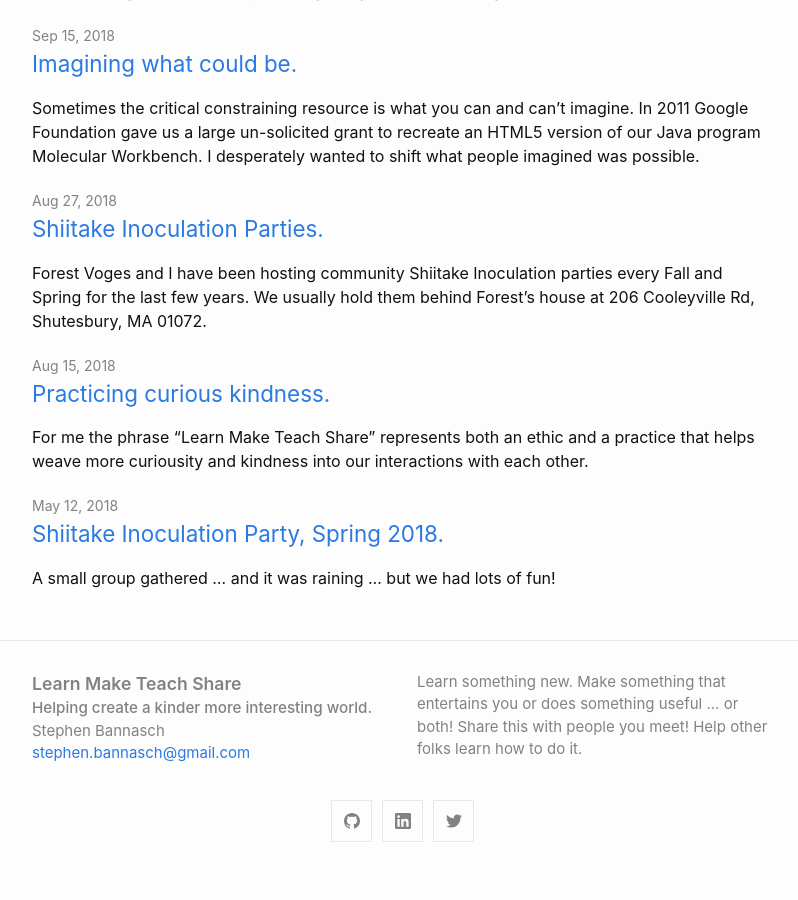
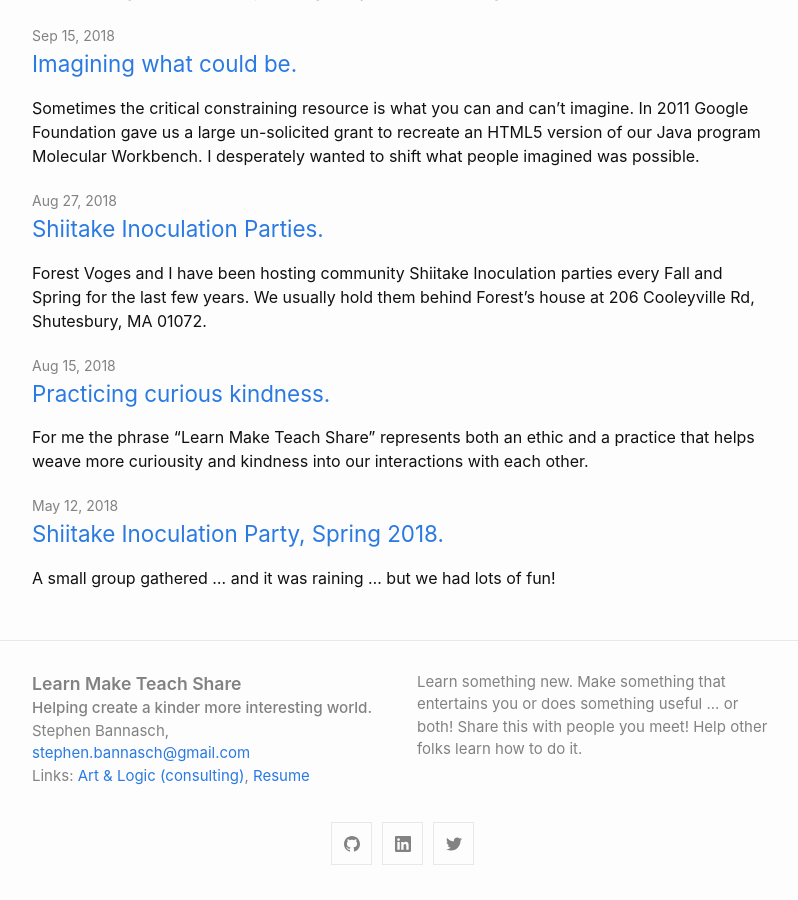
Before and after one commit to learnmaketeachshare/learnmaketeachshare.github.io, a Jekyll site: the page built from index.md, in a window 1280 px wide and 900 px high, scrolled down 1288 px. Shown: the whole window, without its empty margins (238-1036 px from the left). Built offline with Jekyll 4.4.1, drawn with Linux system fonts in a browser that asks for light colours; before the commit the page ends 2165 px from its top, so only the background shows below that.

Commit message:
footer: links to resume, art-and-logic

```diff
--- a/_config.yml
+++ b/_config.yml
@@ -21,6 +21,8 @@ url: "" # the base hostname & protocol for your site, e.g. http://example.com
 author:
   name: Stephen Bannasch
   email: stephen.bannasch@gmail.com
+  resume: https://stepheneb.github.io/resume.html
+  consulting: https://stepheneb.github.io/artandlogic.html
 
 description: > # this means to ignore newlines until "show_excerpts:"
   Learn something new.
--- a/_includes/footer.html
+++ b/_includes/footer.html
@@ -9,12 +9,13 @@
         <header class='subtitle'>{{ site.subtitle  | escape }}</header>
         {%- if site.author %}
         <ul class="contact-list">
-          {% if site.author.name -%}
-          <li class="p-name">{{ site.author.name | escape }}</li>
-          {% endif -%}
-          {% if site.author.email -%}
-          <li><a class="u-email" href="mailto:{{ site.author.email }}">{{ site.author.email }}</a></li>
-          {%- endif %}
+          <li class="p-name">{{ site.author.name | escape }}, <a class="u-email" href="mailto:{{ site.author.email }}">{{ site.author.email }}</a></li>
+          <li>
+            Links:
+            <a class="u-email" href="{{ site.author.consulting }}" target="_blank" title="Art & Logic">Art & Logic (consulting)</a>,
+            <a class="u-email" href="{{ site.author.resume }}" target="_blank" title="resume">Resume</a>
+          </li>
+
         </ul>
         {%- endif %}
       </div>
```
